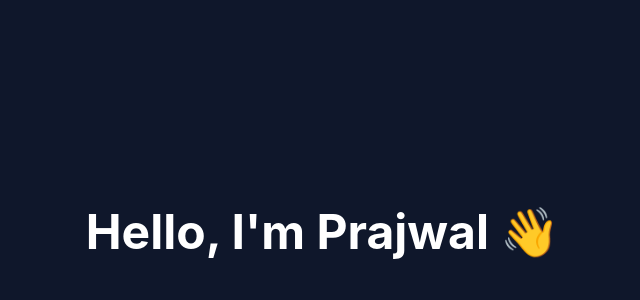
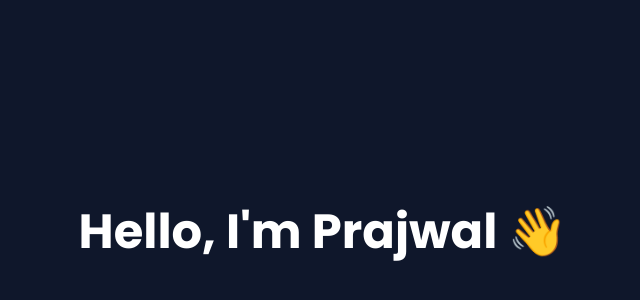
Before and after one commit to prajwaljm123/prajwal-portfolio, a React app: page / in a window 1280 px wide. Shown: the part 168-468 px from the top of the page, without its empty margins (317-957 px from the left). Built offline with nearby package versions, Linux system fonts and the light colour scheme; the HTML template or start-up script is replaced by a standard one.

Commit message:
Installed Lucide React icons

```diff
--- a/package.json
+++ b/package.json
@@ -11,6 +11,7 @@
   },
   "dependencies": {
     "@tailwindcss/vite": "^4.3.2",
+    "lucide-react": "^1.23.0",
     "motion": "^12.42.2",
     "react": "^19.2.7",
     "react-dom": "^19.2.7",
--- a/src/index.css
+++ b/src/index.css
@@ -1 +1,39 @@
+@import url('https://fonts.googleapis.com/css2?family=Inter:wght@400;500;600;700&family=Poppins:wght@500;600;700;800&display=swap');
+
 @import "tailwindcss";
+
+/* ---------- Design System ---------- */
+
+:root {
+  --background: #020617;
+  --surface: rgba(15, 23, 42, 0.7);
+  --primary: #3b82f6;
+  --accent: #06b6d4;
+  --text: #f8fafc;
+  --text-secondary: #94a3b8;
+}
+
+/* ---------- Global Styles ---------- */
+
+html {
+  scroll-behavior: smooth;
+}
+
+body {
+  background: var(--background);
+  color: var(--text);
+  font-family: 'Inter', sans-serif;
+}
+
+h1,
+h2,
+h3,
+h4,
+h5,
+h6 {
+  font-family: 'Poppins', sans-serif;
+}
+
+* {
+  box-sizing: border-box;
+}
```
Also changed, not shown: 1 other file (tests, documents, lock files or other folders).
